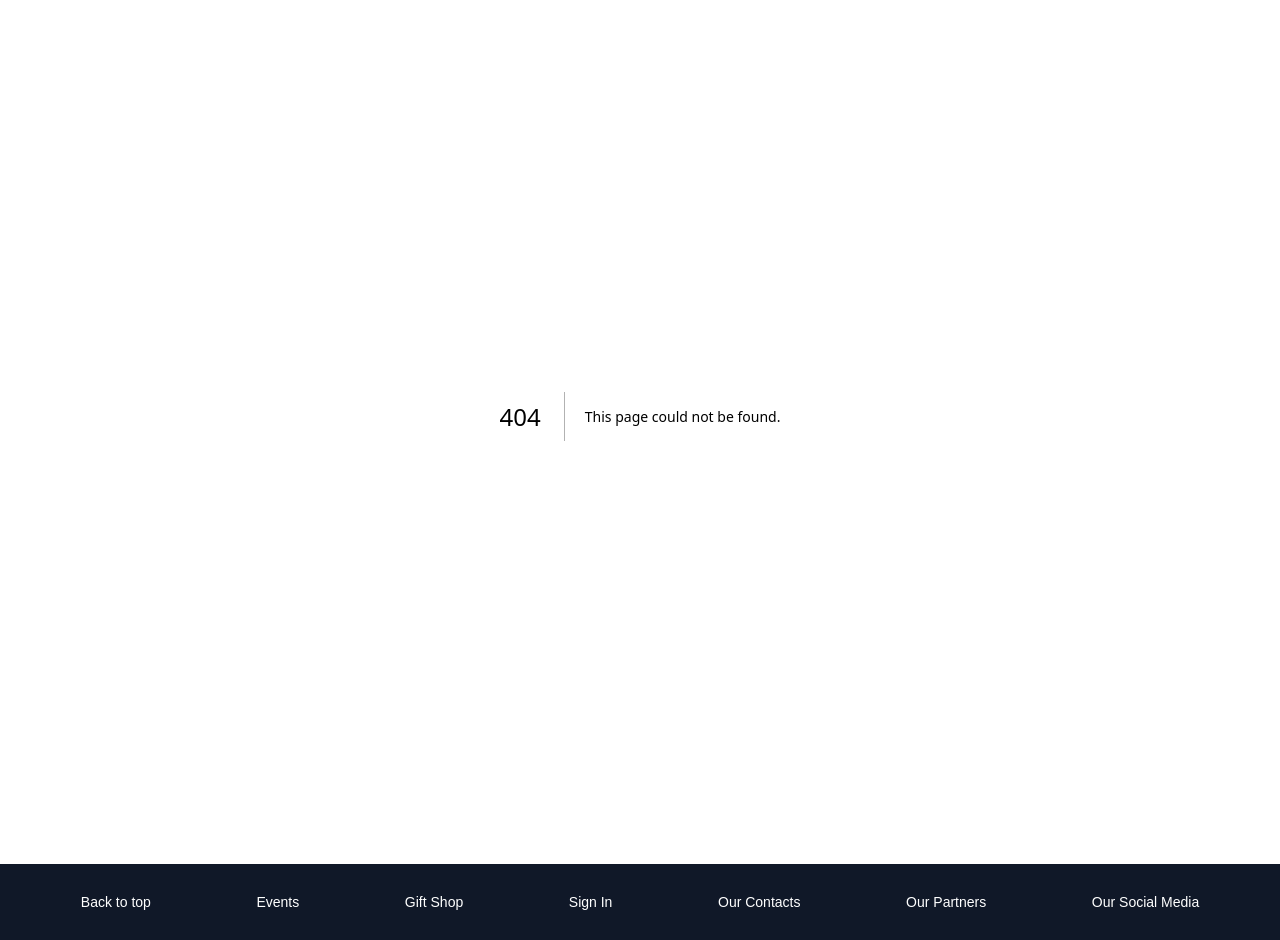
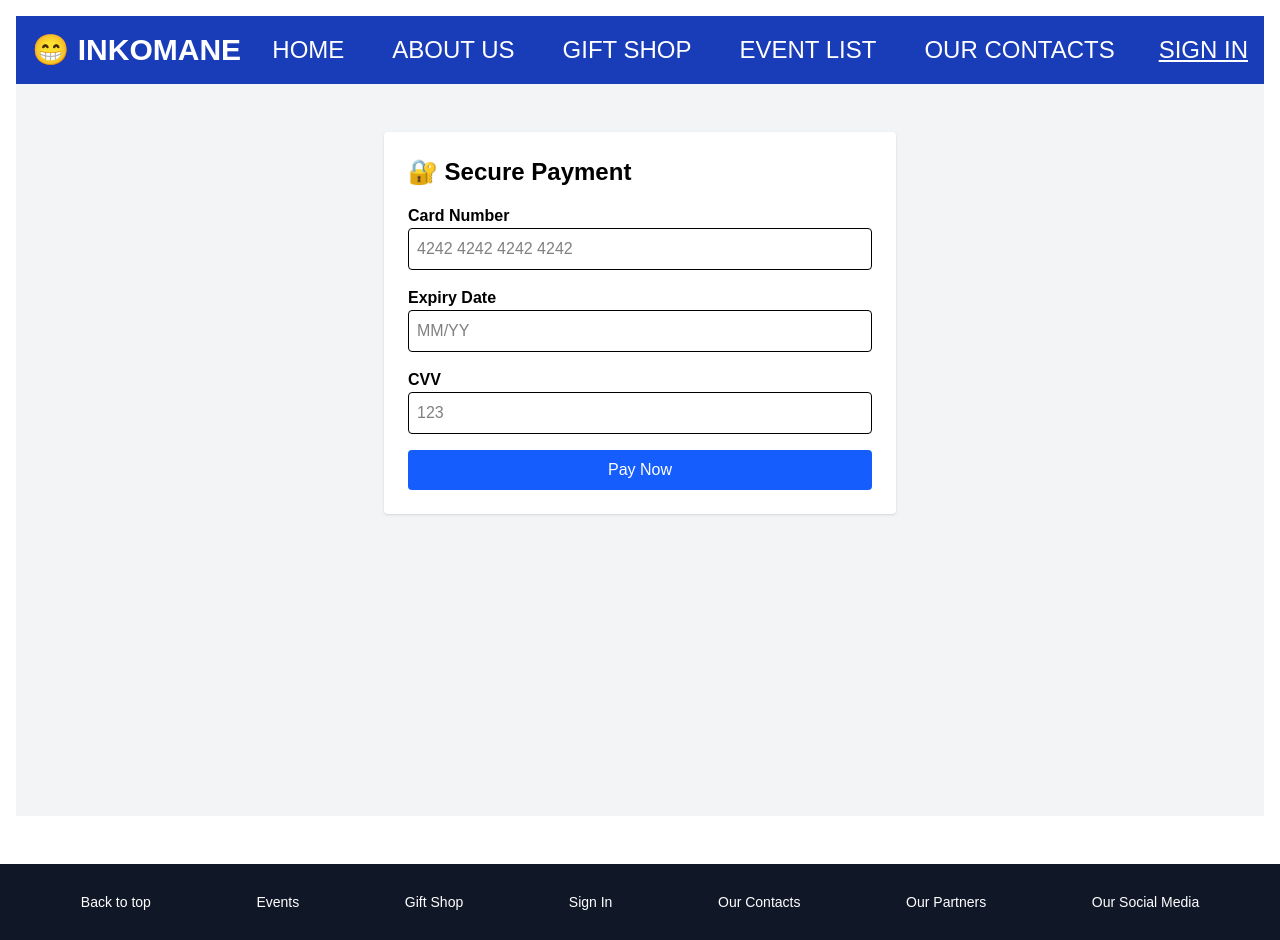
Before and after one commit to UMURAGWA/Ticketing-system-and-Gift-shop, a Next.js app: page /checkout in a window 1280 px wide. Before the commit this address had no page. Built offline with nearby package versions, Linux system fonts and the light colour scheme.

Commit message:
Adding the payment simulation and the confirmation page

```diff
--- /dev/null
+++ b/src/app/checkout/page.tsx
@@ -0,0 +1,77 @@
+'use client';
+
+import { useState } from 'react';
+import { useRouter } from 'next/navigation';
+import Header from '../components/header';
+
+export default function CheckoutPage() {
+  const [cardNumber, setCardNumber] = useState('');
+  const [processing, setProcessing] = useState(false);
+  const router = useRouter();
+
+  const handlePayment = (e: React.FormEvent) => {
+    e.preventDefault();
+
+    if (cardNumber.length < 10) {
+      alert('Please enter a valid card number');
+      return;
+    }
+
+    setProcessing(true);
+    setTimeout(() => {
+      setProcessing(false);
+      router.push('/confirmation');
+    }, 2000); // simulate 2 second processing
+  };
+
+  return (
+    <main className="min-h-screen bg-gray-100">
+      <Header />
+      <div className="max-w-lg mx-auto mt-12 bg-white p-6 rounded shadow">
+        <h1 className="text-2xl font-bold mb-4 text-black">🔐 Secure Payment</h1>
+
+        <form onSubmit={handlePayment} className="space-y-4">
+          <div>
+            <label className="block font-semibold text-black">Card Number</label>
+            <input
+              type="text"
+              placeholder="4242 4242 4242 4242"
+              value={cardNumber}
+              onChange={(e) => setCardNumber(e.target.value)}
+              required
+              className="w-full p-2 border rounded text-black"
+            />
+          </div>
+
+          <div>
+            <label className="block font-semibold text-black">Expiry Date</label>
+            <input
+              type="text"
+              placeholder="MM/YY"
+              className="w-full p-2 border rounded text-black"
+              required
+            />
+          </div>
+
+          <div>
+            <label className="block font-semibold text-black">CVV</label>
+            <input
+              type="text"
+              placeholder="123"
+              className="w-full p-2 border rounded text-black"
+              required
+            />
+          </div>
+
+          <button
+            type="submit"
+            disabled={processing}
+            className="bg-blue-600 text-white px-4 py-2 rounded hover:bg-blue-700 w-full"
+          >
+            {processing ? 'Processing Payment...' : 'Pay Now'}
+          </button>
+        </form>
+      </div>
+    </main>
+  );
+}
--- a/src/app/components/header.tsx
+++ b/src/app/components/header.tsx
@@ -26,12 +26,12 @@ export default function Header() {
         {!role && (
           <>
                 <Link href="/">HOME</Link>
-                <Link href="/about">ABOUT US</Link>
+                <Link href="/#about">ABOUT US</Link>
                 <Link href="/gift">GIFT SHOP</Link>
                 <Link href="/events">EVENT LIST</Link>
 
             <div className="flex gap-11 text-2xl">
-                <Link href="/contact">OUR CONTACTS</Link>
+                <Link href="/#contacts">OUR CONTACTS</Link>
             <Link href="/signin" className="underline">SIGN IN</Link>
              </div>
           </>
--- /dev/null
+++ b/src/app/confirmation/page.tsx
@@ -0,0 +1,17 @@
+'use client';
+
+import Link from 'next/link';
+import Header from '../components/header';
+
+export default function ConfirmationPage() {
+  return (
+    <main className="min-h-screen bg-gray-100">
+      <Header />
+      <div className="max-w-lg mx-auto mt-12 bg-white p-6 rounded shadow text-center">
+        <h1 className="text-3xl font-bold text-green-600 mb-4">✅ Payment Successful!</h1>
+        <p className="text-black mb-6">Your booking/order has been confirmed.</p>
+        <Link href="/" className="text-blue-600 underline">Go back to Home</Link>
+      </div>
+    </main>
+  );
+}
--- a/src/app/events/[id]/page.tsx
+++ b/src/app/events/[id]/page.tsx
@@ -13,7 +13,7 @@ export default function BookingPage() {
 
   const [name, setName] = useState('');
   const [email, setEmail] = useState('');
-  const [quantity, setQuantity] = useState(1); // 🆕 ticket count
+  const [quantity, setQuantity] = useState(1);
 
   if (!event) {
     return <div className="p-6 text-red-500">Event not found.</div>;
@@ -22,10 +22,16 @@ export default function BookingPage() {
   const totalPrice = event.price * quantity;
 
   const handleSubmit = (e: React.FormEvent) => {
-    e.preventDefault();
-    alert(`Thanks, ${name}! You've booked ${quantity} ticket(s) for ${event.title}. Total: $${totalPrice}`);
-    router.push('/');
-  };
+  e.preventDefault();
+
+  if (!name || !email || quantity < 1) {
+    alert("Please fill out all fields correctly.");
+    return;
+  }
+
+  router.push('/checkout');
+};
+
 
   return (
     <main className="p-6">
@@ -84,11 +90,13 @@ export default function BookingPage() {
           </p>
 
           <button
-            type="submit"
-            className="bg-blue-600 text-white px-4 py-2 rounded hover:bg-blue-700"
+          type="submit"
+          className="bg-green-600 text-white px-4 py-2 rounded"
           >
-            Confirm Booking
+          Proceed to Checkout
           </button>
+
+
         </form>
       </div>
     </main>
```
